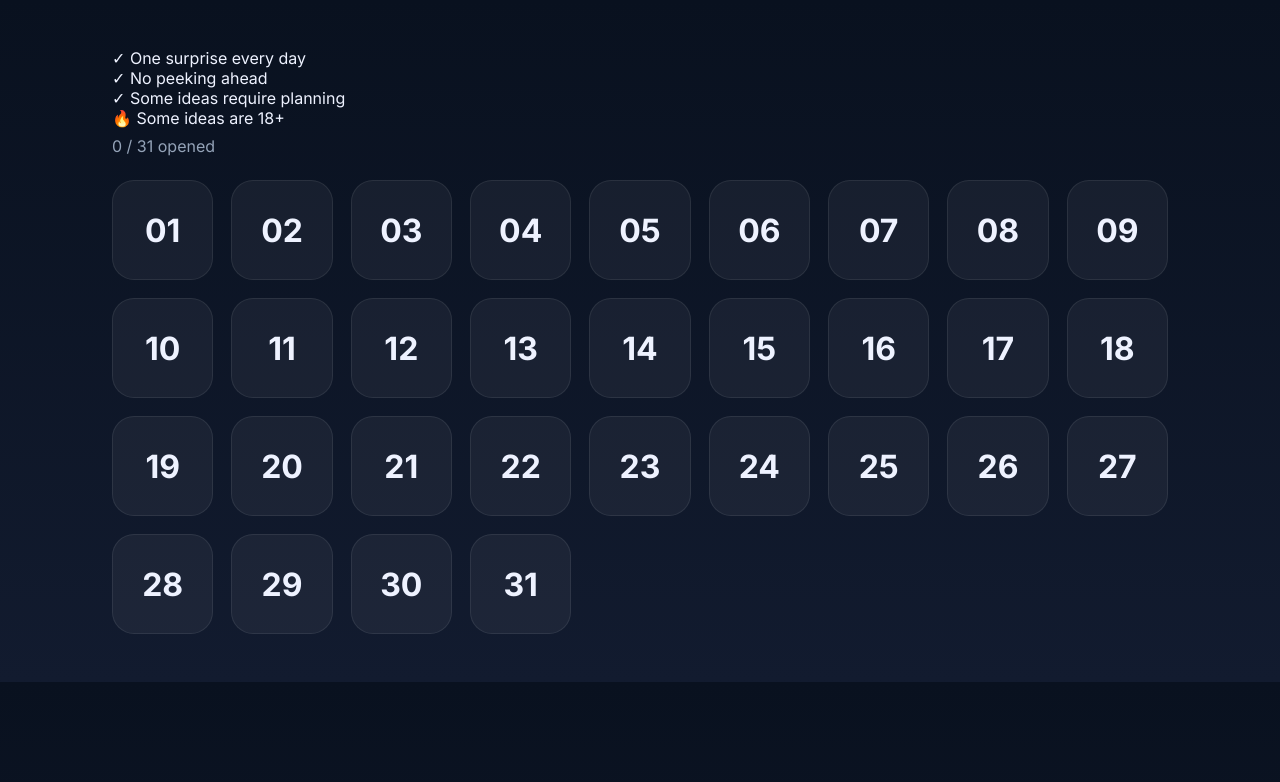
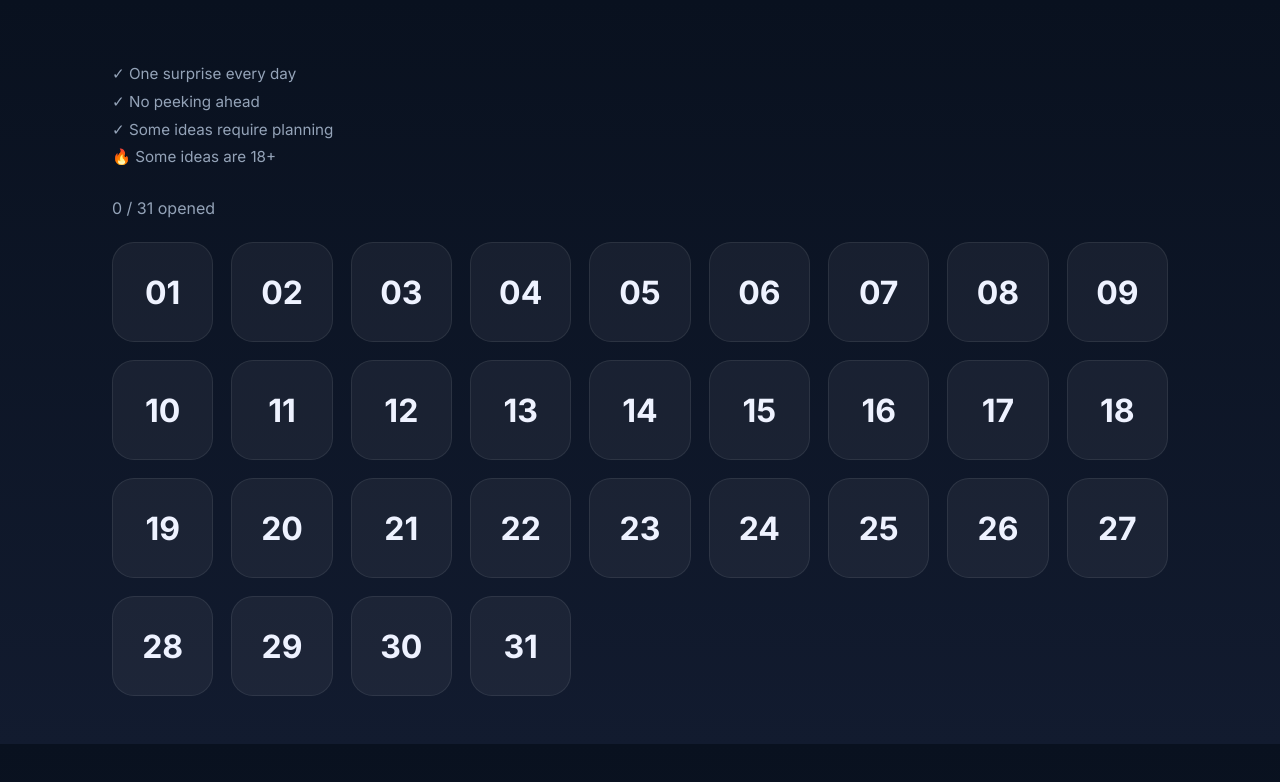
Before and after one commit to LegendaryLegend69/BestMonth, a plain HTML site: page index.html in a window 1280 px wide. Drawn offline with Linux system fonts and the light colour scheme.

Commit message:
Add subtitle and intro styles to style.css
Added styles for subtitle and intro classes.

```diff
--- a/style.css
+++ b/style.css
@@ -1 +1,20 @@
-:root{--bg:#09111f;--bg2:#121b2f;--c:rgba(255,255,255,.05);--b:rgba(255,255,255,.08);--t:#eef2ff;--m:#94a3b8;--g:#e7c65c}*{box-sizing:border-box}body{margin:0;font-family:Inter,sans-serif;background:linear-gradient(180deg,var(--bg),var(--bg2));color:var(--t)}.wrap{max-width:1100px;margin:auto;padding:48px 22px}.progress{height:8px;background:#22304b;border-radius:99px;overflow:hidden;max-width:420px}#bar{height:100%;width:0;background:var(--g)}#count{margin:8px 0 24px;color:var(--m)}.grid{display:grid;grid-template-columns:repeat(auto-fit,minmax(100px,1fr));gap:18px}.card{height:100px;border-radius:22px;background:var(--c);border:1px solid var(--b);display:flex;align-items:center;justify-content:center;font-size:2rem;font-weight:700;cursor:pointer;position:relative;transition:.25s}.card:hover{transform:translateY(-6px)}.open{color:var(--g);border-color:var(--g)}.badge{position:absolute;top:8px;right:10px}dialog{border:none;border-radius:22px;padding:28px;background:#182338;color:#fff;width:min(90vw,560px)}dialog::backdrop{background:rgba(0,0,0,.75);backdrop-filter:blur(4px)}#closeBtn{position:absolute;top:14px;right:14px;background:none;border:none;color:#aaa;font-size:1.2rem;cursor:pointer}.pill{display:inline-block;background:#243248;padding:6px 12px;border-radius:999px}.btn{display:inline-block;margin-top:18px;background:var(--g);padding:12px 18px;border-radius:12px;color:#111;text-decoration:none;font-weight:700}
+:root{--bg:#09111f;--bg2:#121b2f;--c:rgba(255,255,255,.05);--b:rgba(255,255,255,.08);--t:#eef2ff;--m:#94a3b8;--g:#e7c65c}*{box-sizing:border-box}body{margin:0;font-family:Inter,sans-serif;background:linear-gradient(180deg,var(--bg),var(--bg2));color:var(--t)}.wrap{max-width:1100px;margin:auto;padding:48px 22px}.progress{height:8px;background:#22304b;border-radius:99px;overflow:hidden;max-width:420px}#bar{height:100%;width:0;background:var(--g)}#count{margin:8px 0 24px;color:var(--m)}.grid{display:grid;grid-template-columns:repeat(auto-fit,minmax(100px,1fr));gap:18px}.card{height:100px;border-radius:22px;background:var(--c);border:1px solid var(--b);display:flex;align-items:center;justify-content:center;font-size:2rem;font-weight:700;cursor:pointer;position:relative;transition:.25s}.card:hover{transform:translateY(-6px)}.open{color:var(--g);border-color:var(--g)}.badge{position:absolute;top:8px;right:10px}dialog{border:none;border-radius:22px;padding:28px;background:#182338;color:#fff;width:min(90vw,560px)}dialog::backdrop{background:rgba(0,0,0,.75);backdrop-filter:blur(4px)}#closeBtn{position:absolute;top:14px;right:14px;background:none;border:none;color:#aaa;font-size:1.2rem;cursor:pointer}.pill{display:inline-block;background:#243248;padding:6px 12px;border-radius:999px}.btn{display:inline-block;margin-top:18px;background:var(--g);padding:12px 18px;border-radius:12px;color:#111;text-decoration:none;font-weight:700} .subtitle{
+    color:var(--m);
+    margin:.5rem 0 1rem;
+    font-size:1.05rem;
+}
+
+.intro{
+    margin:1rem 0 2rem;
+    color:var(--m);
+    display:flex;
+    flex-direction:column;
+    gap:.55rem;
+    font-size:.95rem;
+}
+
+.intro div{
+    display:flex;
+    align-items:center;
+    gap:.5rem;
+}
```
